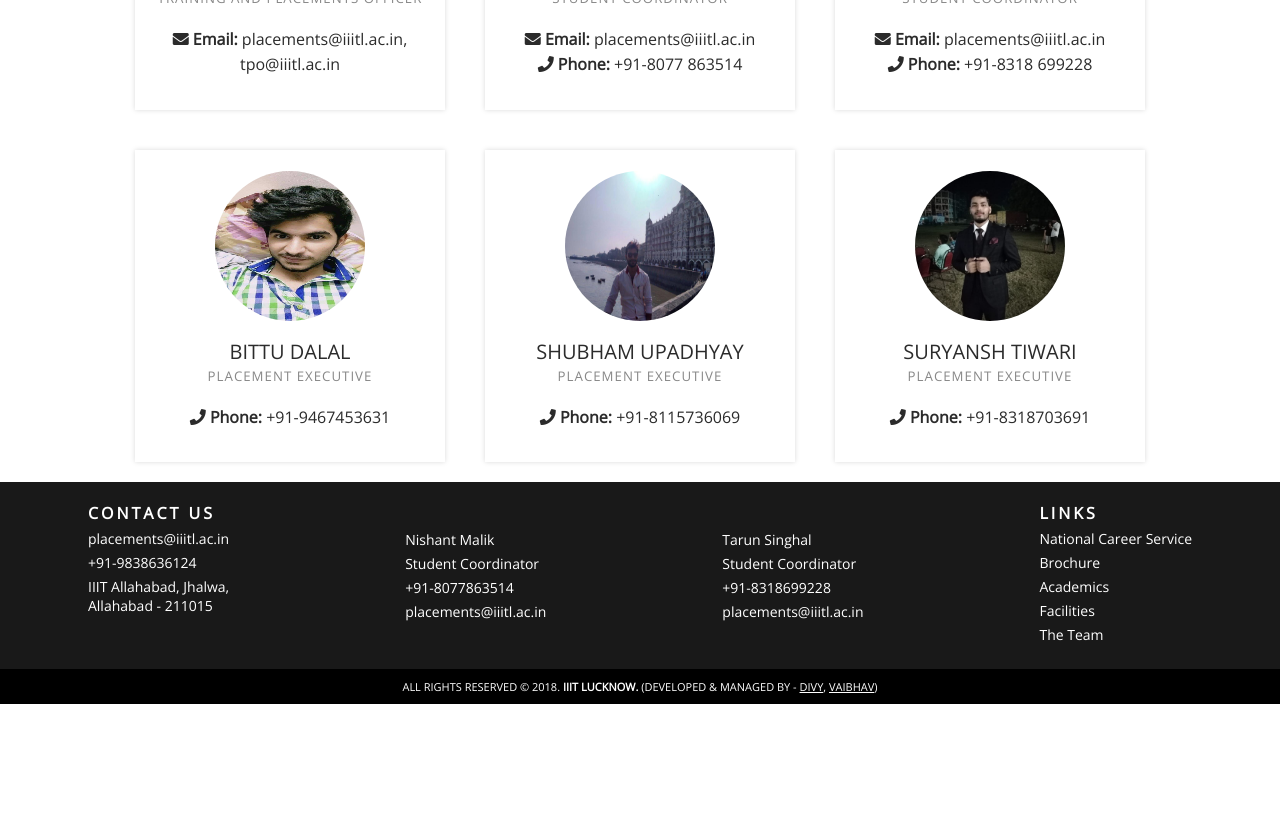
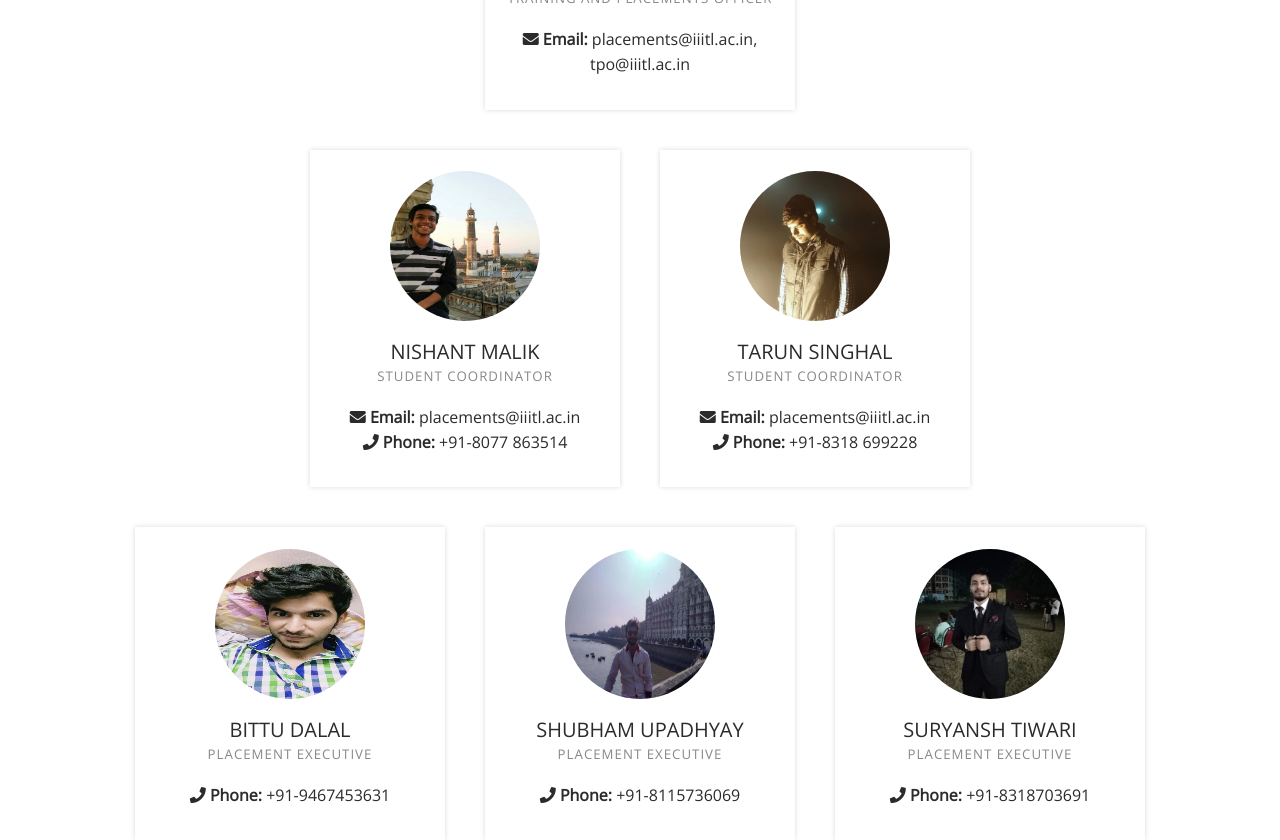
Before and after one commit to axios-iiitl/Placement-Website, a React (Create React App) app: page /the-team in a window 1280 px wide. Shown: the part 420-1260 px from the top of the page. Before the commit the page ends 1124 px from the top, so only its background shows below. Built offline with nearby package versions, Linux system fonts and the light colour scheme; the HTML template or start-up script is replaced by a standard one.

Commit message:
Update contact details

```diff
--- a/src/components/Contact.js
+++ b/src/components/Contact.js
@@ -1,11 +1,11 @@
 import React from "react";
 import Card from "./Card";
-import Bittu from '../assets/images/Bittu.jpg'
-import Suryansh from '../assets/images/Suryansh.jpg'
-import vks from '../assets/images/vks.jpg'
-import Nishant from '../assets/images/Nishant.jpg'
-import Shubham from '../assets/images/Shubham.jpg'
-import Tarun from '../assets/images/Tarun.jpg'
+import Bittu from "../assets/images/Bittu.jpg";
+import Suryansh from "../assets/images/Suryansh.jpg";
+import vks from "../assets/images/vks.jpg";
+import Nishant from "../assets/images/Nishant.jpg";
+import Shubham from "../assets/images/Shubham.jpg";
+import Tarun from "../assets/images/Tarun.jpg";
 
 const contactUs = () => {
   return (
@@ -25,6 +25,10 @@ const contactUs = () => {
                 isPhone={false}
                 isEmail={true}
               />
+            </div>
+          </div>
+          <div className="placement-coordinators">
+            <div className="placement-coordinators-wrapper">
               <Card
                 src={Nishant}
                 alt="Nishant Malik"
@@ -49,8 +53,8 @@ const contactUs = () => {
               />
             </div>
           </div>
-          <div className="placement-executives-wrapper">
-            <div className="placement-executives">
+          <div className="placement-coordinators">
+            <div className="placement-coordinators-wrapper">
               <Card
                 src={Bittu}
                 alt="Bittu Dalal"
--- a/src/components/Footer.js
+++ b/src/components/Footer.js
@@ -14,7 +14,7 @@ const footer = () => {
                 <a href="mailto:placements@iiitl.ac.in">placements@iiitl.ac.in</a>
               </p>
               <p>
-                <a href="tel:+91-98386361242">+91-9838636124</a>
+                <a href="tel:+91-8077863514">+91-8077863514</a>
               </p>
               <p>
                 IIIT Allahabad, Jhalwa,
@@ -26,7 +26,7 @@ const footer = () => {
               <p className="footer-contact-name">Nishant Malik</p>
               <p className="footer-contact-position">Student Coordinator</p>
               <p>
-                <a href="tel:+91-9415214707">+91-8077863514</a>
+                <a href="tel:+91-8077863514">+91-8077863514</a>
               </p>
               <p>
                 <a href="mailto:placements@iiitl.ac.in">
@@ -38,7 +38,7 @@ const footer = () => {
               <p className="footer-contact-name">Tarun Singhal</p>
               <p className="footer-contact-position">Student Coordinator</p>
               <p>
-                <a href="tel:+91-9415214707">+91-8318699228</a>
+                <a href="tel:+91-8318699228">+91-8318699228</a>
               </p>
               <p>
                 <a href="mailto:placements@iiitl.ac.in">
--- a/src/components/ex.js
+++ b/src/components/ex.js
@@ -39,7 +39,7 @@ const Ex = props => (
       <div className="meta">
         <div className="photo" style={{ backgroundImage: `url(${vks})` }} />
         <ul className="details">
-          <li className="author">Dr. Vijayshri Tiwari</li>
+          <li className="author">Dr. Vishal Krishna Singh</li>
           <li className="date">Training and Placement Officer</li>
           <li className="tags">
             <ul>
```
